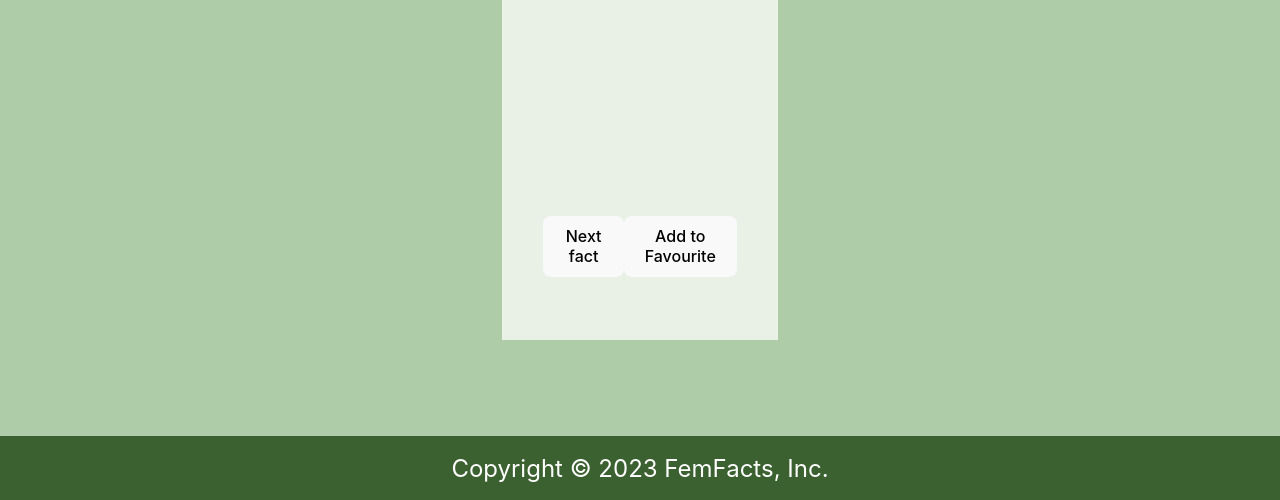
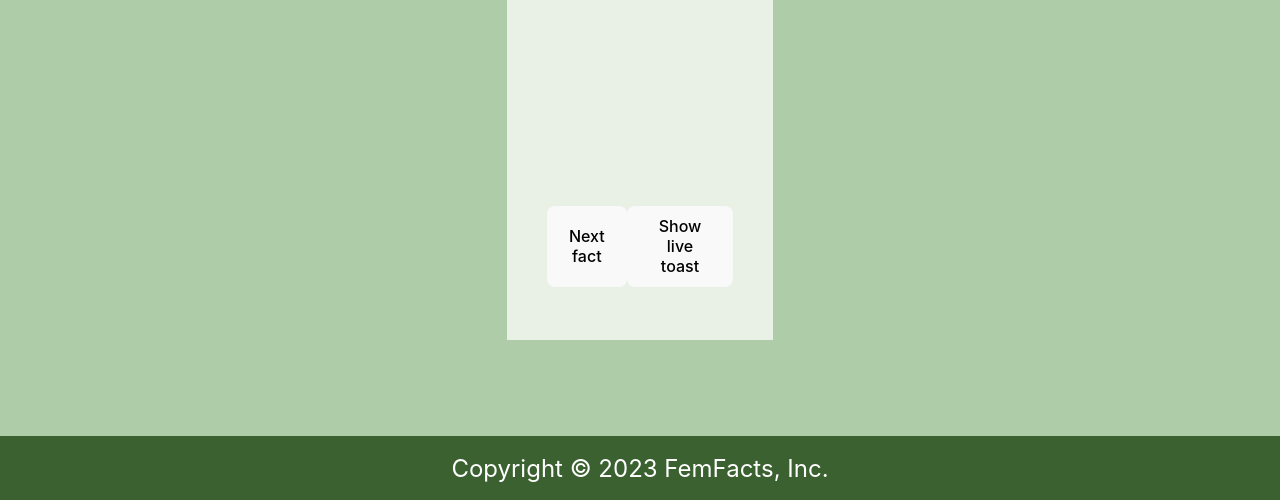
Before and after one commit to conuvedevegana/femfacts, a website built with Vite: page index.html in a window 1280 px wide. Shown: the part 300-800 px from the top of the page. Built offline with nearby package versions, Linux system fonts and the light colour scheme; no server answers.

Commit message:
funcionalidades de DOM-Api esperando pair-programmming

```diff
--- a/index.html
+++ b/index.html
@@ -4,7 +4,7 @@
     <meta charset="UTF-8" />
     <link rel="icon" type="image/svg+xml" href="/vite.svg" />
     <meta name="viewport" content="width=device-width, initial-scale=1.0" />
-    <title>Vite App</title>
+    <title>FemFacts</title>
   </head>
   <body>
     <header></header>
@@ -16,8 +16,8 @@
       </div>
       <div class="btn__container">
         <button id="btn-fact">Next fact</button>
-        <button id="btn-fact">Add to Favourite</button>
-      </div>
+        <button type="button" class="btn btn-primary" id="liveToastBtn">Show live toast</button>
+
 
     </main>
 
--- a/src/css/style.css
+++ b/src/css/style.css
@@ -1,4 +1,5 @@
 @import './root.css';
+
 
 body {
   display: flex;
--- a/src/js/main.js
+++ b/src/js/main.js
@@ -21,4 +21,6 @@ async function getRandomDataFromApi() {
 //   </div>
 // `
 // }
+
+
 getRandomDataFromApi()
```
